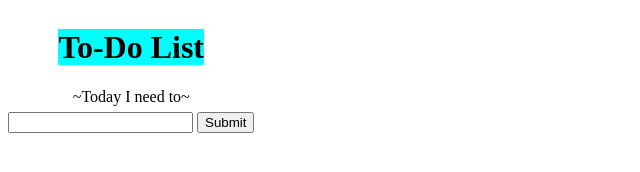
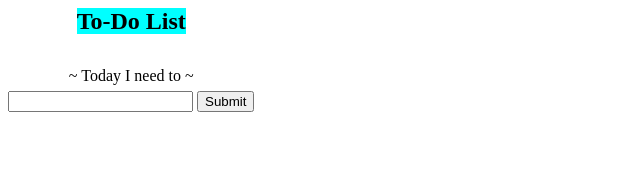
Before and after one commit to dts-kominfo-rea4b/challenge-dom-fahami, a website: page index.html in a window 1280 px wide. Shown: the whole page, without its empty margins (0-640 px from the left). Drawn offline with Linux system fonts and the light colour scheme.

Commit message:
fix semantic element

```diff
--- a/index.html
+++ b/index.html
@@ -12,8 +12,14 @@
       display: inline-block;
     }
 
-    span {
+    header span {
+      font-size: 24px;
+      font-weight: bold;
       background-color: aqua;
+    }
+
+    header {
+      margin-bottom: 2em;
     }
 
     ul {
@@ -29,11 +35,11 @@
 <body>
   <div id="app">
     <!-- TODO: Buatlah sebuah header dengan id todo-title -->
-    <h1 id="todo-title">
+    <header id="todo-title">
       <span>To-Do List</span>
-    </h1>
+    </header>
     <!-- TODO: Buatlah sebuah subtitle dengan id todo-subtitle -->
-    <p id="todo-subtitle">~Today I need to~</p>
+    <p id="todo-subtitle">~ Today I need to ~</p>
     <!-- Section: input -->
     <!-- TODO: Buatlah sebuah input bertipe text dengan id todo-input -->
     <input type="text" name="inputTodo" id="todo-input" />
```
